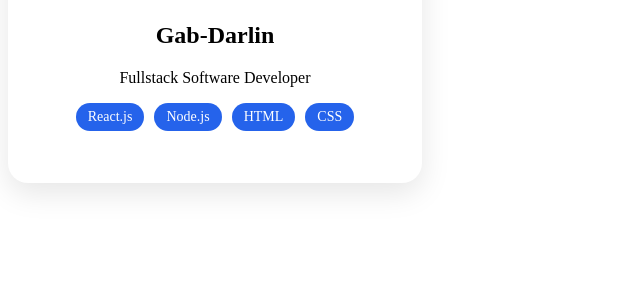
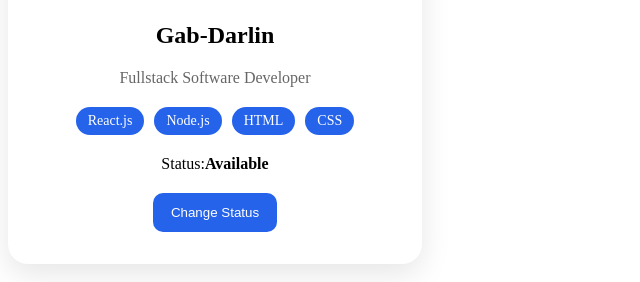
Before and after one commit to Gabbie-Darlin/react-profile-card, a React (Vite) app: page / in a window 1280 px wide. Shown: the part 234-516 px from the top of the page, without its empty margins (0-640 px from the left). Built offline with nearby package versions, Linux system fonts and the light colour scheme.

Commit message:
Profile Card component updated

```diff
--- a/src/components/ProfileCard.jsx
+++ b/src/components/ProfileCard.jsx
@@ -1,6 +1,14 @@
+import { useState } from "react";
 import "../styles/ProfileCard.css";
 
 function ProfileCard(props) {
+
+    const [available, setAvailable] = useState(true);
+
+    const handleChangesStatus = () => {
+        setAvailable(!available);
+    };
+
     return(
         <div className="profile-card">
             <img
@@ -10,7 +18,7 @@ function ProfileCard(props) {
 
             />
             <h2>{props.name}</h2>
-            <p>{props.role}</p>
+            <p className="role">{props.role}</p>
 
             <div className="skills">
                 <span className="skill">React.js</span>
@@ -18,6 +26,23 @@ function ProfileCard(props) {
                 <span className="skill">HTML</span>
                 <span className="skill">CSS</span>
             </div>
+
+            <div className="status-container">
+                <p>
+                    Status:
+                    <strong>
+                        {available ? "Available" : "Busy"}
+                    </strong>
+                </p>
+            </div>
+
+            <button
+                className="status-button"
+                onClick={handleChangesStatus}
+            >
+                Change Status
+            </button>
+
         </div>
     );
 }
```
